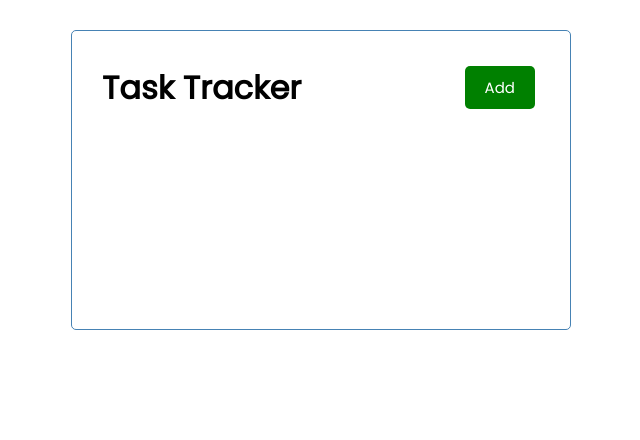
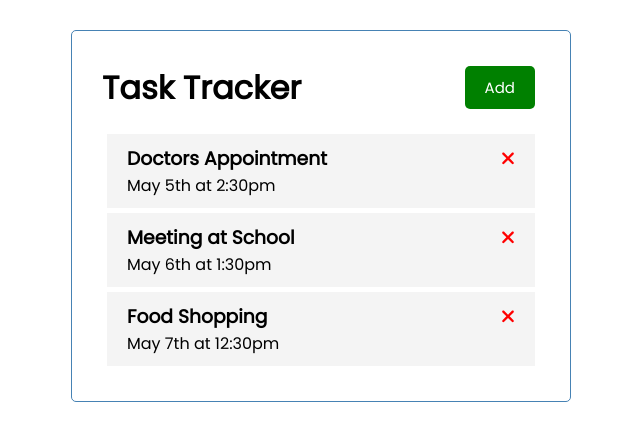
Before and after one commit to grantGCode/Angular-Task-List, an Angular app: page / in a window 1280 px wide. Shown: the top 440 px of the page, without its empty margins (319-959 px from the left). Built offline with nearby package versions, Linux system fonts and the light colour scheme.

Commit message:
Observer added to TaskService

```diff
--- a/src/app/components/tasks/tasks.component.ts
+++ b/src/app/components/tasks/tasks.component.ts
@@ -11,14 +11,14 @@ import { TaskItemComponent } from '../task-item/task-item.component';
   templateUrl: './tasks.component.html',
   styleUrl: './tasks.component.css'
 })
-export class TasksComponent implements OnInit {
+export class TasksComponent /*implements OnInit*/ {
   task: Task[] = [];
 
-  constructor(private taskService: TaskService) {}
+  constructor(private taskService: TaskService) {
 
-  ngOnInit(): void {
+  // ngOnInit(): void {
     this.taskService.getTasks().subscribe({
-      // next: (tasks) => this.tasks = tasks,
+      next: (task) => this.task = task,
 
     });
   }
```
